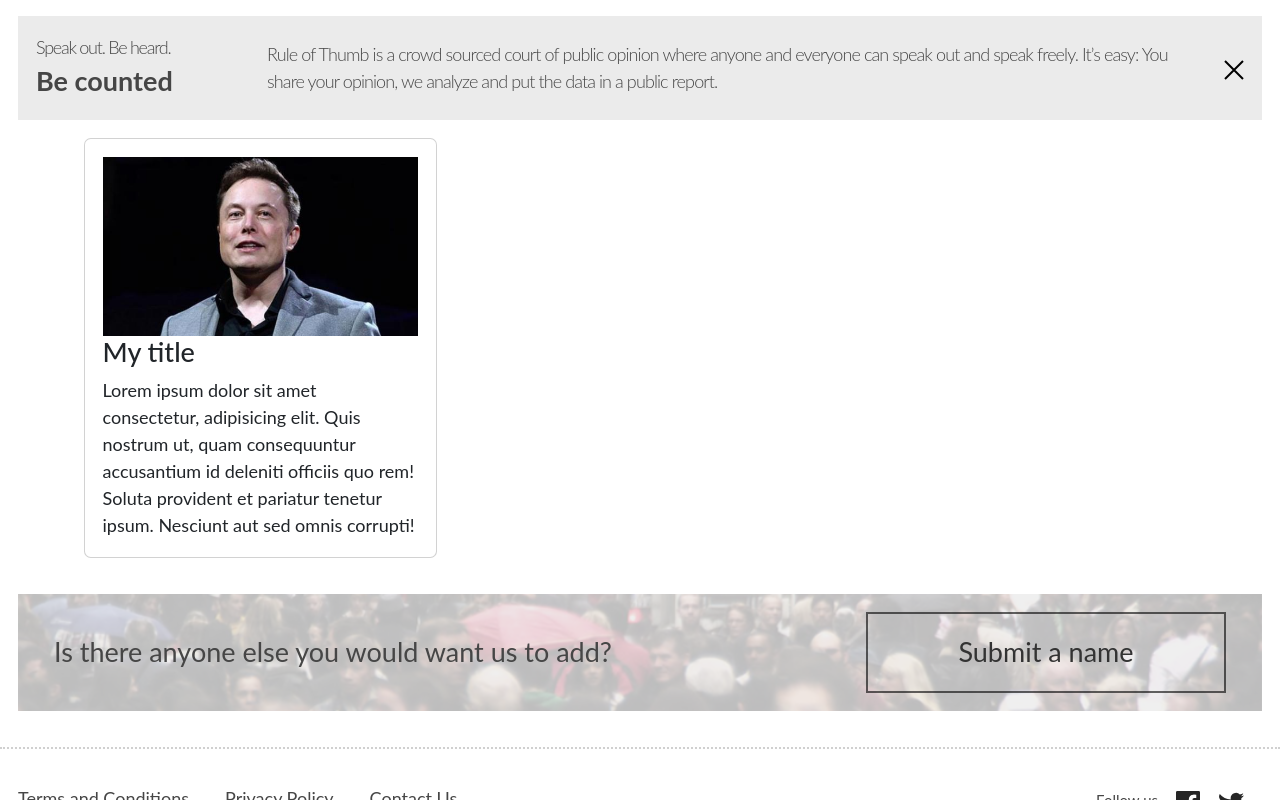
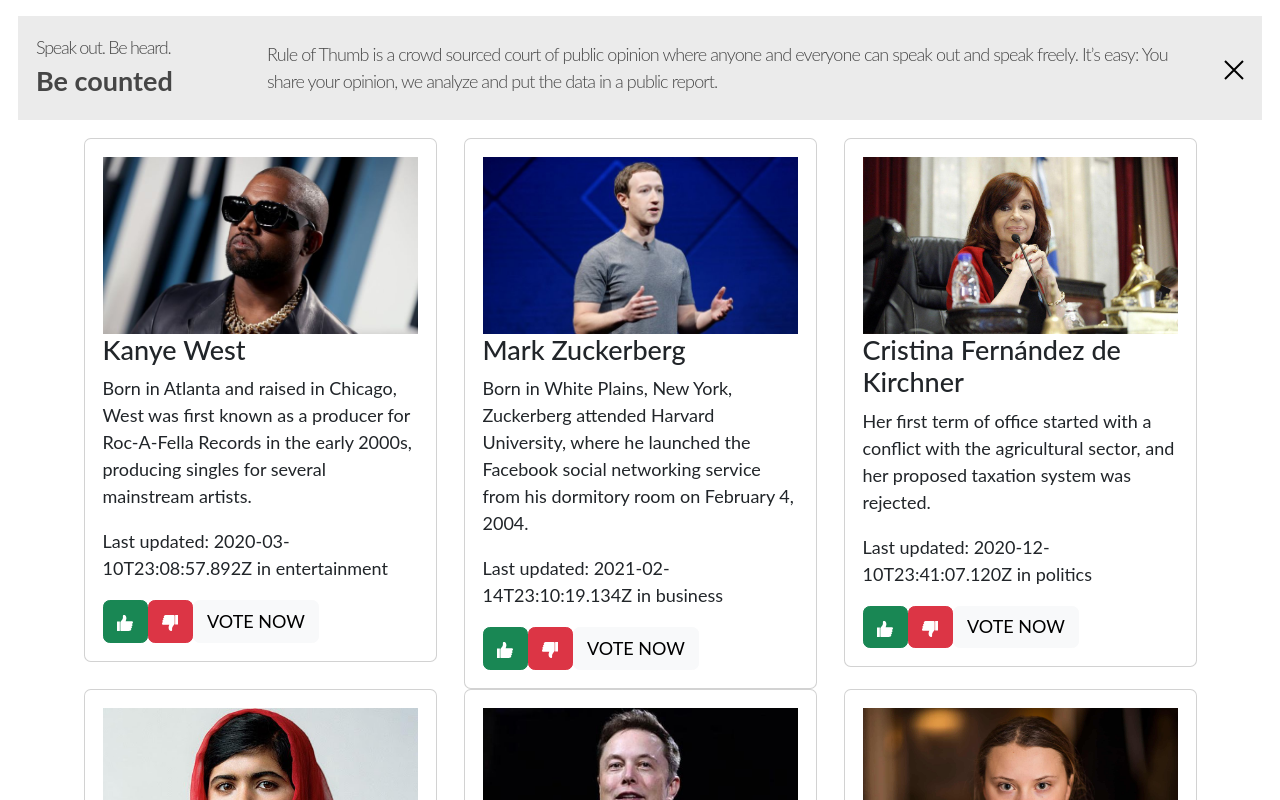
Before and after one commit to jorgechauxjr/rule-of-thumb, a Vue app: page / in a window 1280 px wide. Shown: the part 720-1520 px from the top of the page. Built offline with nearby package versions, Linux system fonts and the light colour scheme; grey boxes are pictures that could not be loaded.

Commit message:
[Add] Card structure with dynamic information

```diff
--- a/src/components/CardMain.vue
+++ b/src/components/CardMain.vue
@@ -1,17 +1,32 @@
 <script setup>
-import img1 from '@/assets/img/elon.png'
+import thumbsUp from '@/assets/img/thumbs-up.svg'
+import thumbsDown from '@/assets/img/thumbs-down.svg'
+
+const props = defineProps({
+  picture: String,
+  name: String,
+  description: String,
+  category: String,
+  lastUpdated: String,
+})
+console.log('Name: ', props.name)
 </script>
 
 <template>
   <div class="card">
     <div class="card-body">
-      <img :src="img1" alt="" class="img-fluid" />
-      <h4 class="card-title">My title</h4>
-      <p class="card-text">
-        Lorem ipsum dolor sit amet consectetur, adipisicing elit. Quis nostrum ut, quam consequuntur
-        accusantium id deleniti officiis quo rem! Soluta provident et pariatur tenetur ipsum.
-        Nesciunt aut sed omnis corrupti!
-      </p>
+      <img :src="picture" alt="" class="img-fluid" />
+      <img src="" alt="" />
+      <h4 class="card-title">{{ name }}</h4>
+      <p class="card-text">{{ description }}</p>
+      <p>Last updated: {{ lastUpdated }} in {{ category }}</p>
+      <button class="btn btn-success">
+        <img :src="thumbsUp" alt="thumbs up" />
+      </button>
+      <button class="btn btn-danger">
+        <img :src="thumbsDown" alt="thumbs down" />
+      </button>
+      <button class="btn btn-light">VOTE NOW</button>
     </div>
   </div>
 </template>
--- a/src/components/CardsMain.vue
+++ b/src/components/CardsMain.vue
@@ -1,11 +1,28 @@
 <script setup>
 import CardMain from './CardMain.vue'
+import info from '@/assets/data.json'
+import im1 from '../assets/img/kanye.png'
+import im2 from '../assets/img/mark.png'
+import im3 from '../assets/img/cristina.png'
+import im4 from '../assets/img/malala.png'
+import im5 from '../assets/img/elon.png'
+import im6 from '../assets/img/greta.png'
+
+const images = [im1, im2, im3, im4, im5, im6]
+
+const persons = info.data
 </script>
 <template>
   <div class="container">
     <div class="row">
-      <div class="col-md-4">
-        <CardMain />
+      <div class="col-md-4" v-for="(person, index) in persons" :key="index">
+        <CardMain
+          :name="person.name"
+          :picture="images[index]"
+          :description="person.description"
+          :category="person.category"
+          :last-updated="person.lastUpdated"
+        />
       </div>
     </div>
   </div>
```
